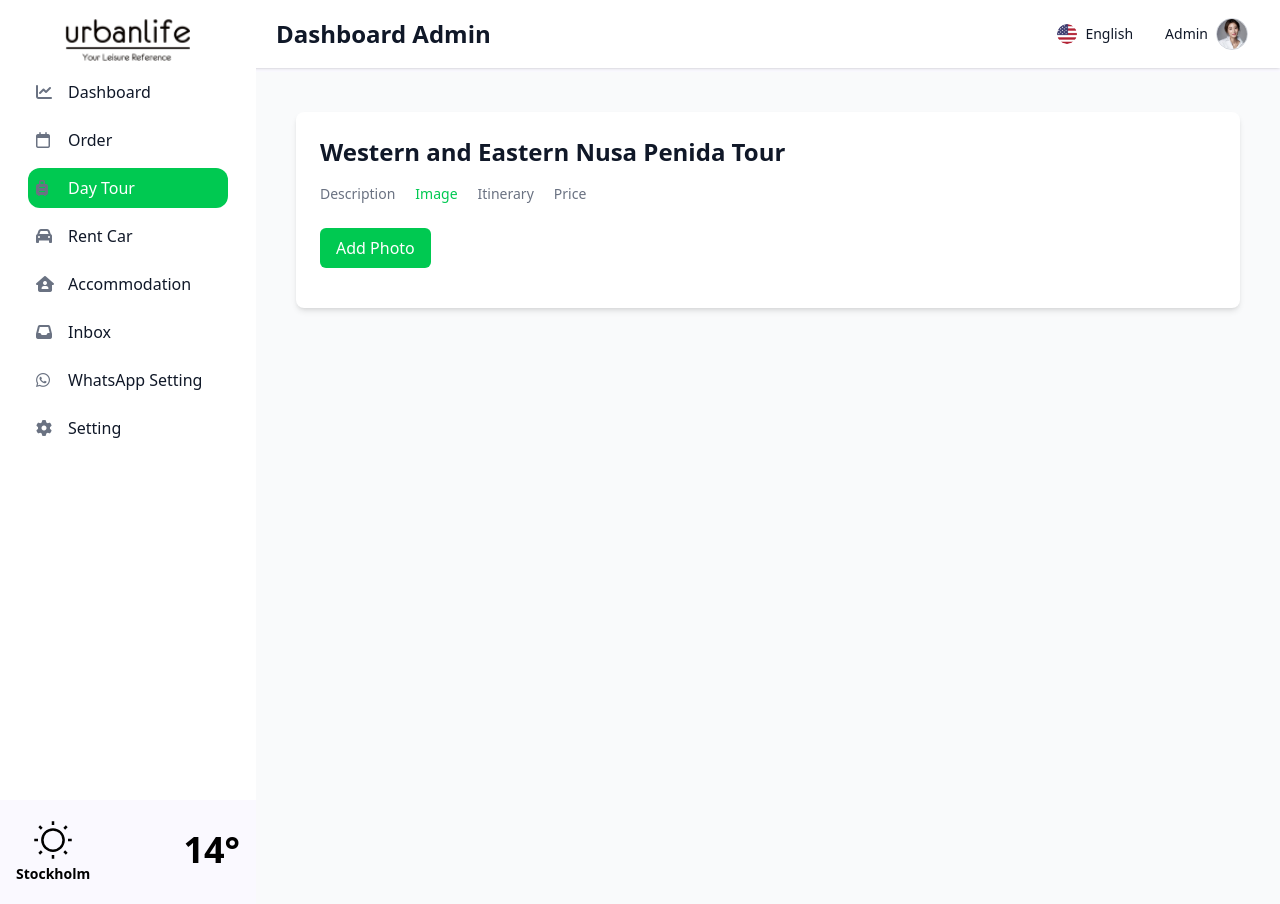
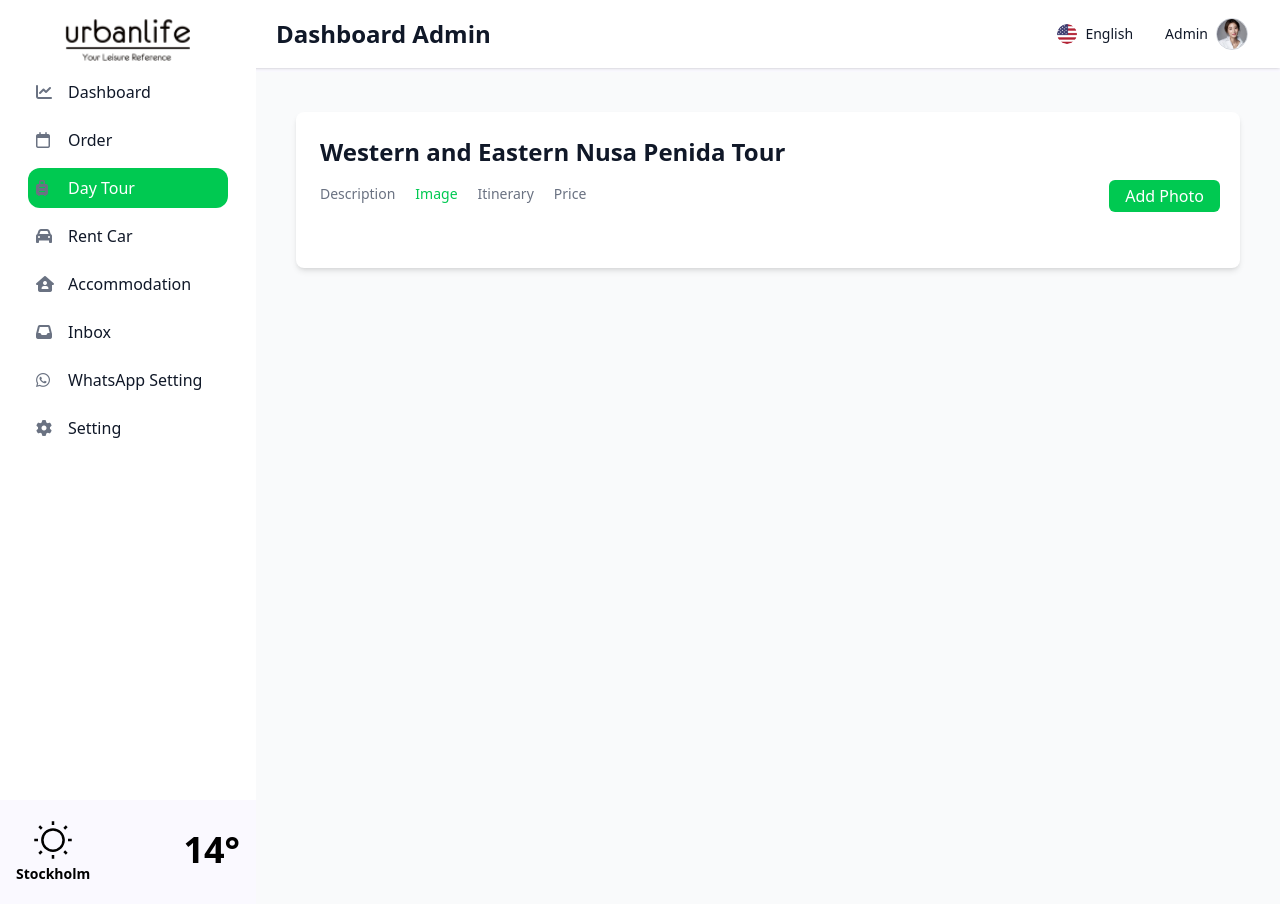
Before and after one commit to myreds12/urbanlife-frontend, a React (Vite) app in the folder urbanlife-frontend/: page /day-tour in a window 1280 px wide. Both pictures are taken after a click on the element "Image". Built offline with nearby package versions, Linux system fonts and the light colour scheme.

Commit message:
daytour : button image

```diff
--- a/urbanlife-frontend/src/AdminDashboard/DayTour/DayTour.tsx
+++ b/urbanlife-frontend/src/AdminDashboard/DayTour/DayTour.tsx
@@ -128,7 +128,7 @@ function DayTour() {
         <div id="image" className={activeSection === 'image' ? 'block' : 'hidden'}>
             <div className="flex items-center mb-4">
                 <input type="file" accept="image/*" onChange={handlePhotoUpload} className="hidden" id="photoUpload"/>
-                <label htmlFor="photoUpload" className="px-4 py-2 bg-green-500 text-white rounded-md hover:bg-green-600 cursor-pointer">
+                <label htmlFor="photoUpload" className="absolute right-15 top-45 px-4 py-1 bg-green-500 text-white rounded-md hover:bg-green-600 cursor-pointer">
                   Add Photo
                 </label>
             </div>
```
